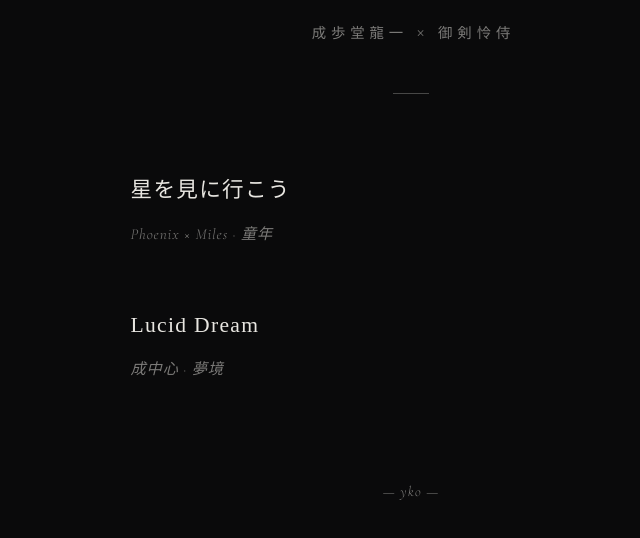
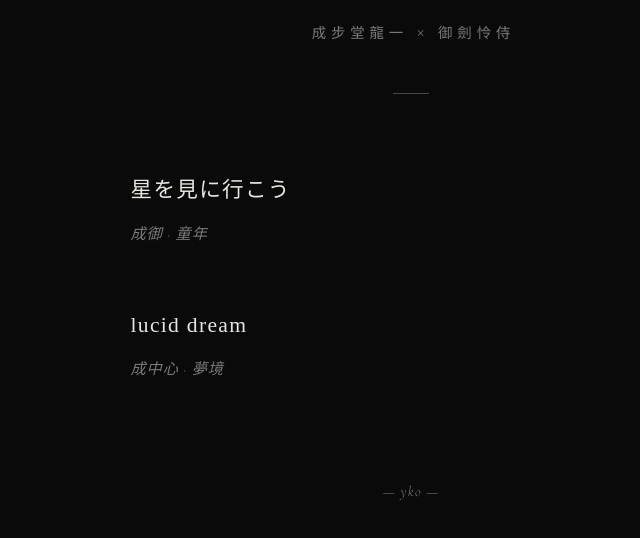
Before and after one commit to yko-ynyn/nrmt-fic, a plain HTML site: page index.html in a window 1280 px wide. Shown: the part 186-724 px from the top of the page, without its empty margins (229-869 px from the left). Drawn offline with nearby package versions, Linux system fonts and the light colour scheme.

Commit message:
Update index.html

```diff
--- a/index.html
+++ b/index.html
@@ -117,7 +117,7 @@
 
   <header>
     <h1>nrmt</h1>
-    <p class="sub">成歩堂龍一 &times; 御剣怜侍</p>
+    <p class="sub">成步堂龍一 &times; 御劍怜侍</p>
     <hr class="rule">
   </header>
 
@@ -126,13 +126,13 @@
     <li>
       <a class="work" href="hoshi-wo-mini-ikou.html">
         <div class="t">星を見に行こう</div>
-        <p class="meta">Phoenix &times; Miles &middot; 童年</p>
+        <p class="meta">成御 &middot; 童年</p>
       </a>
     </li>
 
     <li>
       <a class="work" href="lucid-dream.html">
-        <div class="t">Lucid Dream</div>
+        <div class="t">lucid dream</div>
         <p class="meta">成中心 &middot; 夢境</p>
       </a>
     </li>
```
